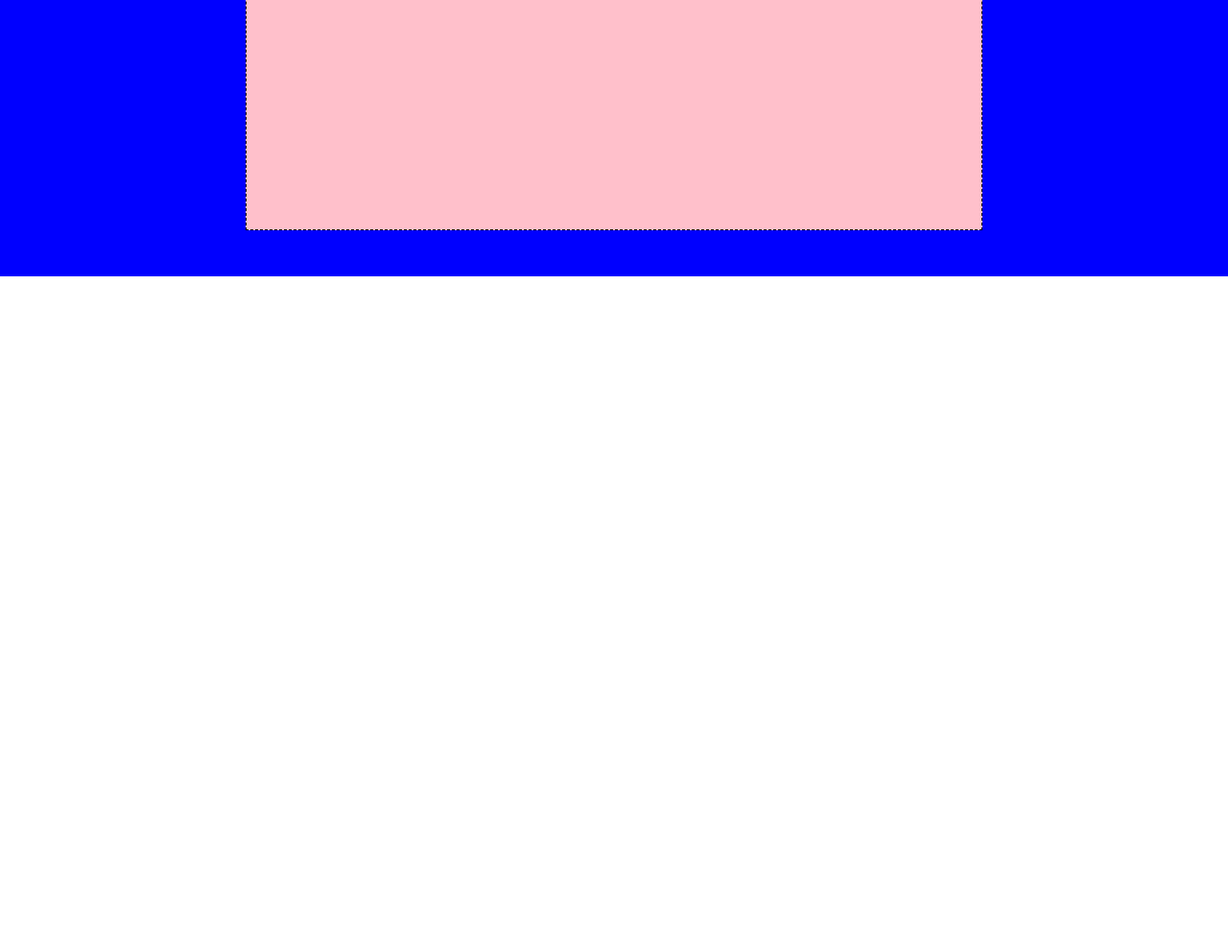
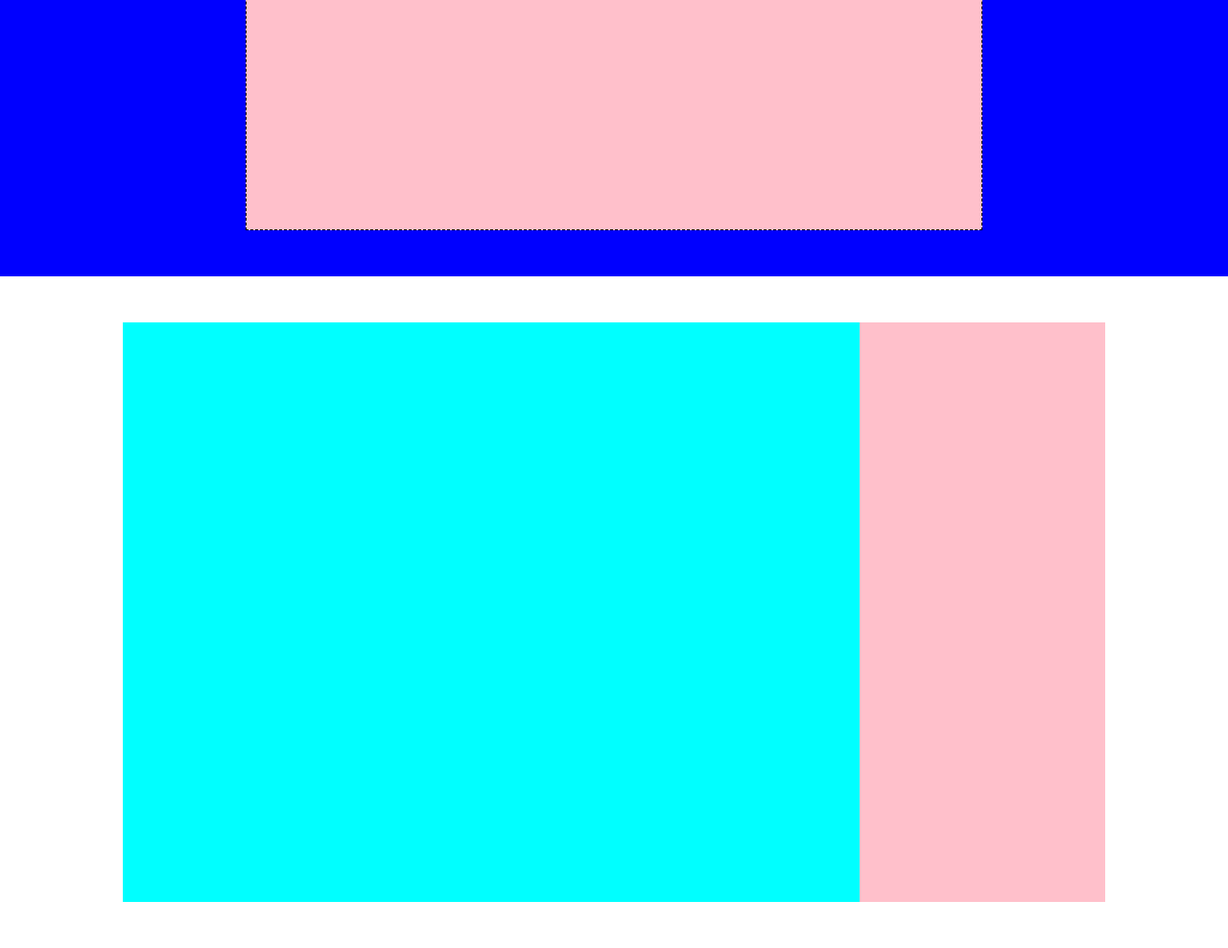
Before and after one commit to LambertoNeri/htmlcss-struttura-discord, a plain HTML site: page index.html in a window 1280 px wide. Shown: the part 499-1487 px from the top of the page at 96% size. Before the commit the page ends 800 px from the top, so only its background shows below. Drawn offline with Linux system fonts and the light colour scheme.

Commit message:
last push container flex

```diff
--- a/assets/debug.css
+++ b/assets/debug.css
@@ -7,7 +7,7 @@ nav{
     border: 1px dashed black;
 }
 
-.containerblu{
+.blu{
     background-color: blue;
 }
 
@@ -15,3 +15,11 @@ nav{
     background-color: pink;
     border: 1px dashed black;
 }
+
+.scheda{
+    background-color: aqua;
+}
+
+.scheda1{
+    background-color: pink;
+}
--- a/assets/style.css
+++ b/assets/style.css
@@ -34,7 +34,7 @@ nav{
     display: flex;
 }
 
-.containerblu{
+.container1{
     height: 700px;
     padding-top: 3rem;
     padding-bottom: 3rem;
@@ -45,3 +45,17 @@ nav{
  flex: 0 0 60%;
  height: 100%;
 }
+
+.scheda{
+    flex: 0 0 60%;
+    height: 100%;
+}
+
+.scheda1{
+    flex: 0 0 20%;
+    height: 100%;
+}
+
+.center{
+    justify-content: center;
+}
--- a/index.html
+++ b/index.html
@@ -18,10 +18,12 @@
     </header>
 
     <main>
-        <div class="flex containerblu">
+        <div class="flex container1 blu">
            <div class="pink"></div>
         </div>
-
+        <div class="flex container1 center">
+            <div class="scheda"></div>
+            <div class="scheda1"></div>
         </div>
     </main>
 </body>
```
